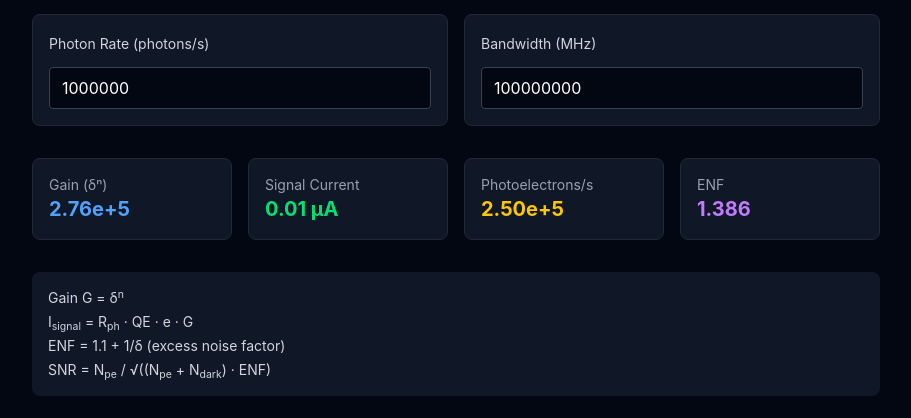
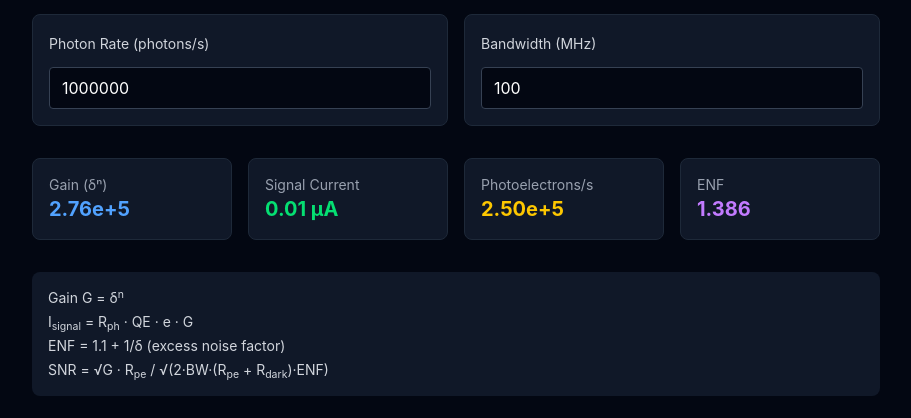
Before and after one commit to Lazfiz/photonics-calculators, a Next.js app: page /detectors/pmt in a window 1280 px wide. Shown: the part 266-684 px from the top of the page, without its empty margins (184-1095 px from the left). Built offline with nearby package versions, Linux system fonts and the light colour scheme; no server answers.

Commit message:
fix(pmt): SNR missing √G factor, bandwidth label/value mismatch
SNR was R_pe/√(2BW·R·ENF) but correct is √G·R_pe/√(2BW·R·ENF). Bandwidth
default was 100e6 (Hz) but label said MHz — fixed to 100 MHz with ×1e6 conversion.
Codex+GLM51 agree on both.

```diff
--- a/src/app/detectors/pmt/page-client.tsx
+++ b/src/app/detectors/pmt/page-client.tsx
@@ -15,7 +15,7 @@ export default function PMTPage() {
   const [qe, setQe] = useURLState("qe", 0.25);
   const [darkCurrent, setDarkCurrent] = useURLState("darkCurrent", 1); // nA
   const [photonRate, setPhotonRate] = useURLState("photonRate", 1e6); // photons/s
-  const [bandwidth, setBandwidth] = useURLState("bandwidth", 100e6); // Hz
+  const [bandwidth, setBandwidth] = useURLState("bandwidth", 100); // MHz
 
   const gain = Math.pow(secondaryEmission, numDynodes);
   const signalElectrons = photonRate * qe;
@@ -41,7 +41,8 @@ export default function PMTPage() {
       const darkE = (darkCurrent * 1e-9) / (1.602e-19 * g);
       const enf = 1.1 + 1 / d; // excess noise factor approximation
       // SNR with noise bandwidth: rates / sqrt(2*BW*(rate_sum)*ENF)
-      return sig / Math.sqrt(2 * bandwidth * (sig + darkE) * enf);
+      const bwHz = bandwidth * 1e6;
+      return Math.sqrt(g) * sig / Math.sqrt(2 * bwHz * (sig + darkE) * enf);
     });
     return { deltas, snrVals };
   }, [numDynodes, qe, darkCurrent, photonRate, bandwidth]);
@@ -68,7 +69,7 @@ export default function PMTPage() {
         <p>Gain G = δ<sup>n</sup></p>
         <p>I<sub>signal</sub> = R<sub>ph</sub> · QE · e · G</p>
         <p>ENF = 1.1 + 1/δ (excess noise factor)</p>
-        <p>SNR = N<sub>pe</sub> / √((N<sub>pe</sub> + N<sub>dark</sub>) · ENF)</p>
+        <p>SNR = √G · R<sub>pe</sub> / √(2·BW·(R<sub>pe</sub> + R<sub>dark</sub>)·ENF)</p>
       </div>
 
       <div className="grid gap-6 lg:grid-cols-2">
```
